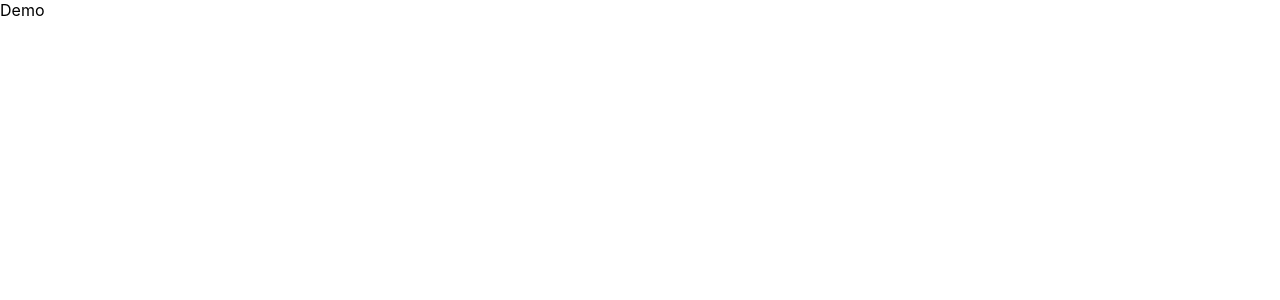
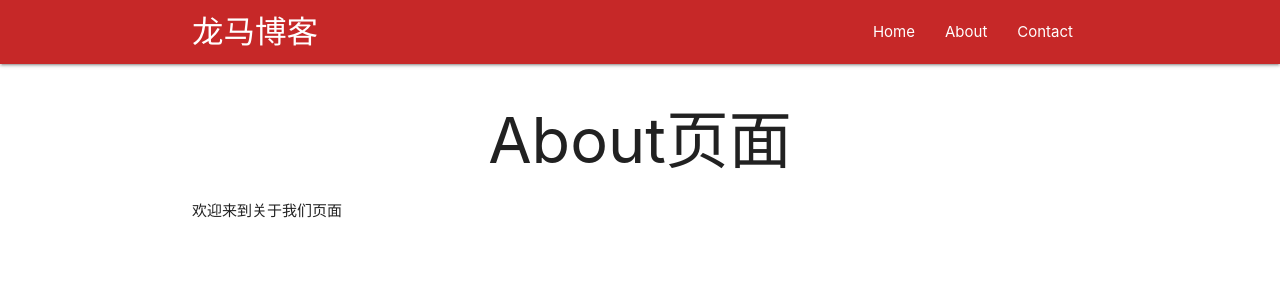
Before and after one commit to jackniu/react-demo, a React (Create React App) app: page /about in a window 1280 px wide. Shown: the top 300 px of the page. Built offline with nearby package versions, Linux system fonts and the light colour scheme.

Commit message:
Router demo.

```diff
--- a/package.json
+++ b/package.json
@@ -8,6 +8,7 @@
     "@testing-library/user-event": "^12.2.2",
     "react": "^17.0.1",
     "react-dom": "^17.0.1",
+    "react-router-dom": "^5.2.0",
     "react-scripts": "4.0.1",
     "web-vitals": "^0.2.4"
   },
--- a/public/index.html
+++ b/public/index.html
@@ -24,6 +24,7 @@
       work correctly both with client-side routing and a non-root public URL.
       Learn how to configure a non-root public URL by running `npm run build`.
     -->
+    <link rel="stylesheet" href="https://cdnjs.cloudflare.com/ajax/libs/materialize/1.0.0/css/materialize.min.css">
     <title>React App</title>
   </head>
   <body>
--- /dev/null
+++ b/src/About.js
@@ -0,0 +1,14 @@
+import React from 'react'
+
+const About = () => {
+    return (
+        <div>
+            <div className="container">
+                <h1 className="center">About页面</h1>
+                <p>欢迎来到关于我们页面</p>
+            </div>
+        </div>
+    )
+}
+
+export default About
--- a/src/App.js
+++ b/src/App.js
@@ -1,9 +1,29 @@
-function App() {
-  return (
-    <div className="App">
-      Demo
-    </div>
-  );
+import React from 'react'
+import {
+    BrowserRouter as Router,
+    Switch,
+    Route
+} from "react-router-dom";
+import Navbar from './Navbar';
+import Home from './Home';
+import About from './About';
+import Contact from './Contact';
+
+class App extends React.Component {
+    render() {
+        return (
+            <Router>
+                <div className="App">
+                    <Navbar />
+                    <Switch>
+                        <Route path="/about" component={About} />
+                        <Route path="/contact" component={Contact} />
+                        <Route path="/" exact component={Home} />
+                    </Switch>
+                </div>
+            </Router>
+        )
+    }
 }
 
-export default App;
+export default App
--- /dev/null
+++ b/src/Contact.js
@@ -0,0 +1,19 @@
+import React from 'react'
+
+const Contact = (props) => {
+    // console.log(props)
+    // setTimeout(() => {
+    //     props.history.push('/about');
+    // }, 2000)
+
+    return (
+        <div>
+            <div className="container">
+                <h1 className="center">Contact页面</h1>
+                <p>欢迎来到联系我们页面</p>
+            </div>
+        </div>
+    )
+}
+
+export default Contact
--- /dev/null
+++ b/src/Home.js
@@ -0,0 +1,14 @@
+import React from 'react'
+
+const Home = () => {
+    return (
+        <div>
+            <div className="container">
+                <h1 className="center">Home页面</h1>
+                <p>欢迎来到龙马博客</p>
+            </div>
+        </div>
+    )
+}
+
+export default Home
--- /dev/null
+++ b/src/Navbar.js
@@ -0,0 +1,24 @@
+import React from 'react'
+import { Link, NavLink, withRouter } from "react-router-dom";
+// 不是路由控制的组件，可以通过withRouter包裹来拥有路由返回的对象
+
+const Navbar = (props) => {
+    // console.log(props)
+    setTimeout(() => {
+        props.history.push('/about');
+    }, 2000)
+    return (
+        <nav className="nav-wrapper red darken-3">
+            <div className="container">
+                <a href="/" className="brand-logo">龙马博客</a>
+                <ul className="right">
+                    <li><NavLink to="/">Home</NavLink></li>
+                    <li><NavLink to="/about">About</NavLink></li>
+                    <li><NavLink to="/contact">Contact</NavLink></li>
+                </ul>
+            </div>
+        </nav>
+    )
+}
+
+export default withRouter(Navbar)
```
Also changed, not shown: 1 other file (tests, documents, lock files or other folders).
